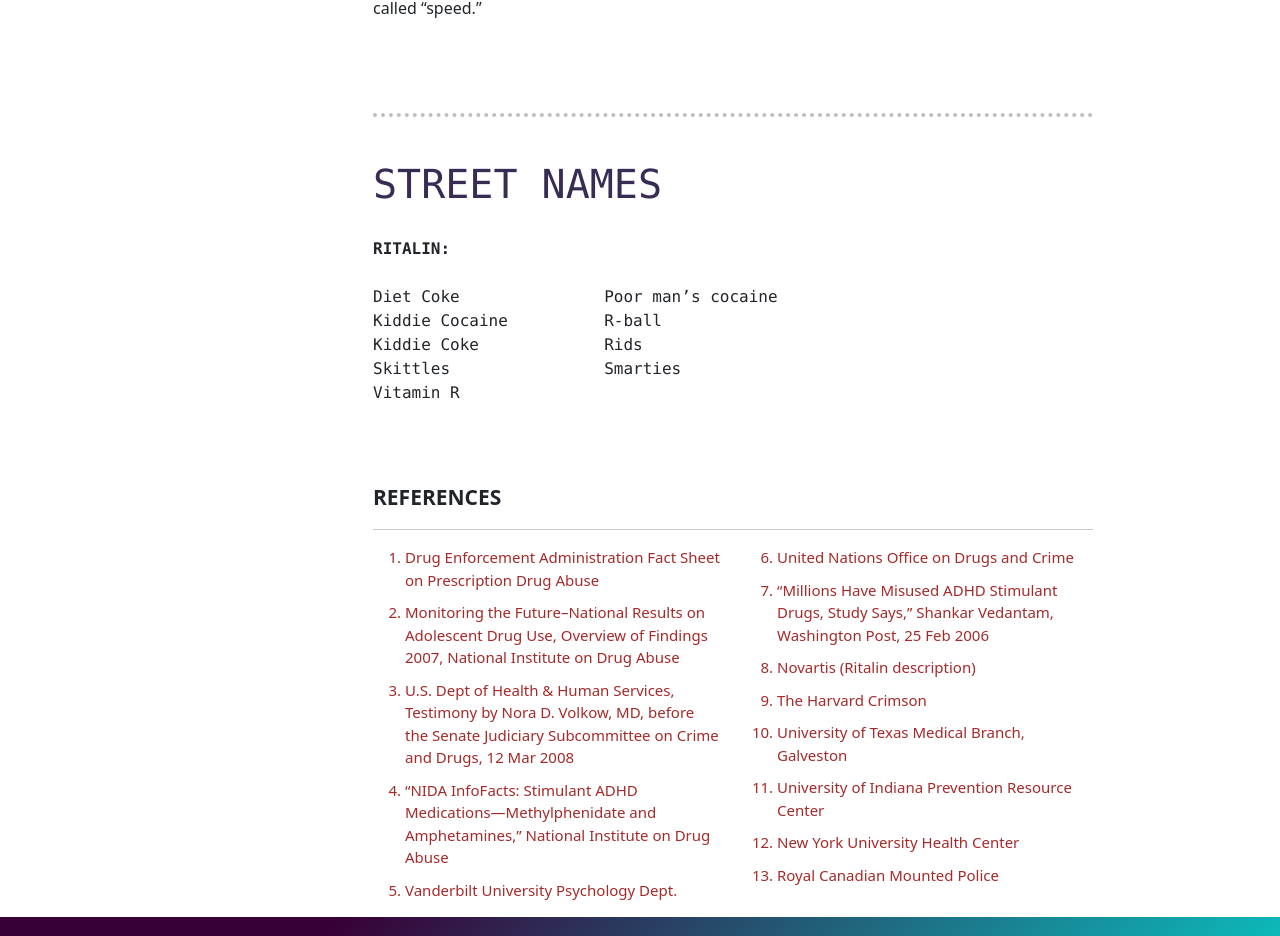
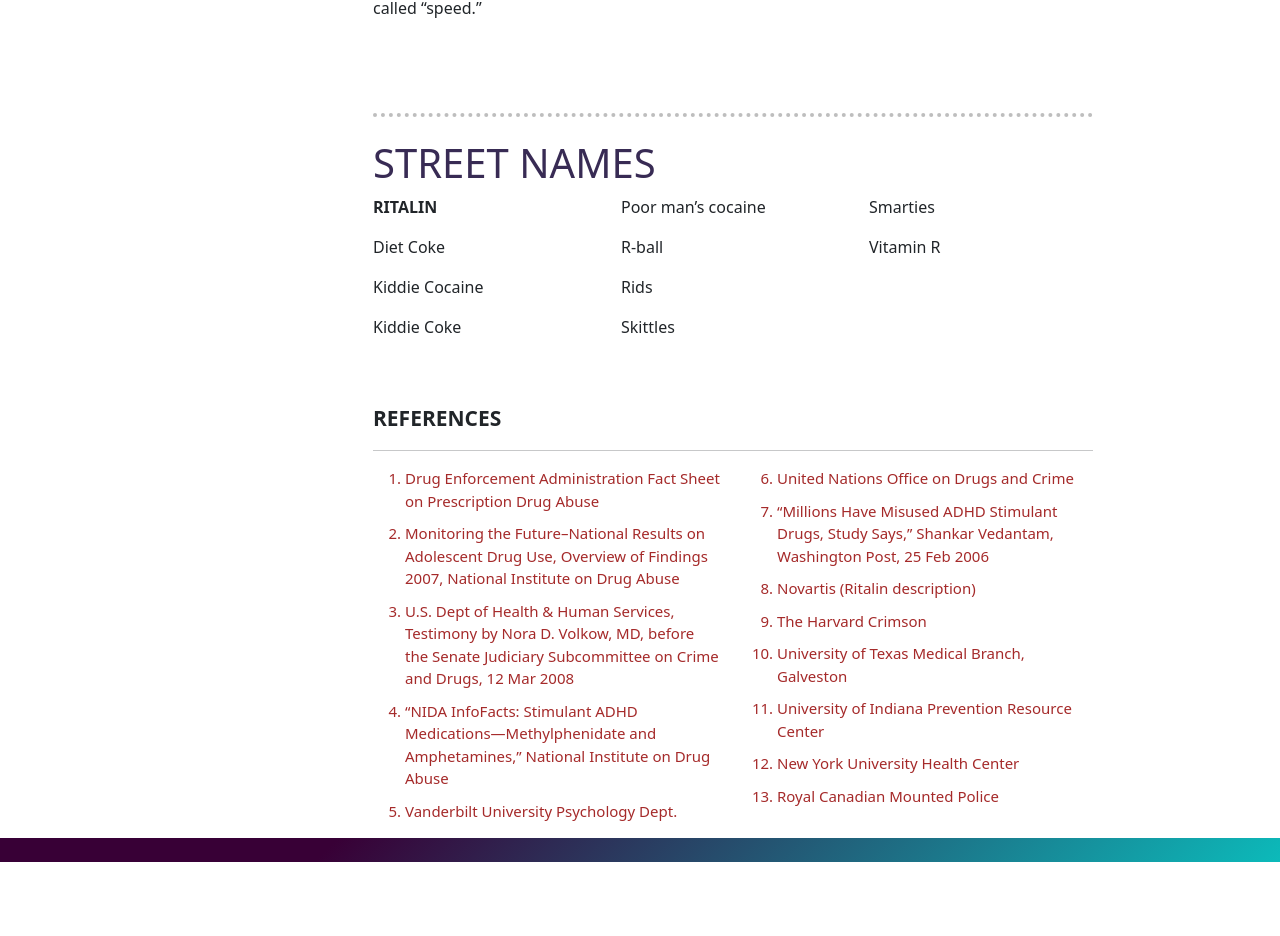
Before and after one commit to AaryanRaina/KYW-Facts-pages.github.io, a plain HTML site: page ritalin.html in a window 1280 px wide. Shown: the part 1174-2110 px from the top of the page. After the commit the page ends 2036 px from the top, so only its background shows below. Drawn offline with nearby package versions, Linux system fonts and the light colour scheme; files whose address does not match are found by name.

Commit message:
street name changed
arya successful

```diff
--- a/ritalin.html
+++ b/ritalin.html
@@ -119,23 +119,29 @@
             <br><br>
             <hr class="dotted">
 
-<pre>
-    <h1>STREET NAMES</h1>
-<strong style="font-size: medium;">RITALIN:</strong>
-<p style="font-size: medium;">
-Diet Coke               Poor man’s cocaine
-Kiddie Cocaine          R-ball
-Kiddie Coke             Rids
-Skittles                Smarties
-Vitamin R
+        <h1>STREET NAMES</h1>
+        <div class="row">
 
-</p>
-</pre>
-
+                 <div class="col-4">
+                        <p><strong>RITALIN</strong></p>
+                       <p> Diet Coke</p>
+                        <p>Kiddie Cocaine</p>
+                        <p>Kiddie Coke</p>
+                </div>
+                <div class="col-4">
+<p>Poor man’s cocaine</p>
+<p>R-ball</p>
+<p>Rids</p>
+<p>Skittles</p>
+                </div>
+                <div class="col-4">
+                <p>Smarties</p>
+</p>Vitamin R</p></div>
+        </div>
         </div>
         </div>
     </div>
-
+<br><br>
     <div class="container">
 
         <div class="row">
```
Also changed, not shown: Prescription Drug Abuse.html (+1 -1 lines).
